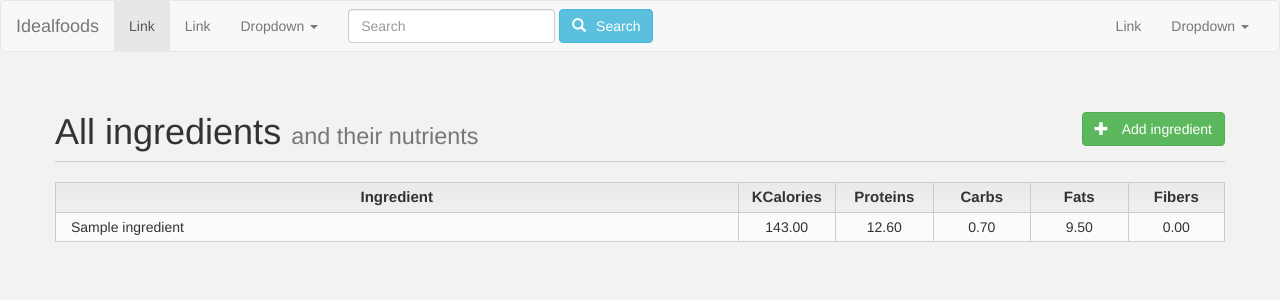
After one commit to raresluncan/idealfoods, a Django app: page /ingredients/ in a window 1280 px wide. The commit adds this page. Shown: the top 300 px of the page. Run offline with Django 3.2, Linux system fonts and the light colour scheme; data comes from the database, SQL or seed files in the repository; tables that the repository leaves empty hold one stand-in row (values such as "Sample post"); parts of the project's set-up code (start-up, migrations or seed data) failed here and were passed over; some libraries are stand-ins or nearby versions.

Commit message:
Add ingredient page.

```diff
--- /dev/null
+++ b/app/configs.py
@@ -0,0 +1,19 @@
+class ModalConfig(object):
+    __name__ = "ModalConfig"
+    modal_class = ""
+    form_class = ""
+    modal_id = ""
+    title = None
+    confirm_button_text = "Submit"
+    cancel_button_text = "Cancel"
+    confirm_button_class = "btn btn-success pull-left add-ingredient-submit"
+    cancel_button_class = "btn btn-default"
+    content = "no-content"
+
+    def __init__(self, *args, **kwargs):
+        for arg in kwargs:
+            if hasattr(self, arg):
+                setattr(self, arg, kwargs[arg])
+            else:
+                raise KeyError('Arg ' + arg + ' is not allowed for ' \
+                               + self.__name___)
--- /dev/null
+++ b/app/forms.py
@@ -0,0 +1,32 @@
+from django.forms import CharField, ModelForm
+from app.models import Nutrient
+
+class AddIngredientForm(ModelForm):
+    """ a form for adding a new project.If the validation doesn't raise any
+        exceptions a new project object is saved to the database """
+
+    name = CharField(max_length=32)
+
+    class Meta:
+        model = Nutrient
+        fields = ('name','kcals', 'proteins', 'carbohydrates', 'fats', 'fibers')
+        labels = {
+            'kcals': 'Kilocalories',
+            'proteins': 'Proteins',
+            'carbohydrates': 'Carbs',
+            'fats': 'Fats',
+            'fibers': 'Fibers',
+        }
+        # error_messages = {
+        #     'name': {
+        #         'max_length': "Name must be at most 32 characters",
+        #         'min_length': "Name must be at least 3 characters",
+        #     },
+        #     'description': {
+        #         'max_length': "Description must be at most 1024 characters",
+        #     },
+        # }
+
+class AddNutrientForm(ModelForm):
+    class Meta(AddIngredientForm.Meta):
+        fields = ('kcals', 'proteins', 'carbohydrates', 'fats', 'fibers')
--- a/app/static/app/css/common.css
+++ b/app/static/app/css/common.css
@@ -4,6 +4,16 @@ html body {
 
 .glyphicon.btn-glyph {
   margin-right: 10px;
+}
+
+.container.page-header {
+  border-bottom: 1px solid #ccc;
+  padding-left: 0px;
+  padding-right: 0px;
+}
+
+.container.page-header .header-title {
+  margin-bottom: 0px;
 }
 
 .glyphicon.btn-glyph-after {
@@ -16,25 +26,80 @@ html body {
   margin-bottom: 0px;
 }
 
-.home-main-input .row {
-  vertical-align: middle;
+.app-table .table-head {
+  margin: 0 auto;
+  font-size: 15px;
+  font-weight: bolder;
 }
 
-.home-inputs .form-group {
-  margin: 0;
-  padding: 0;
+.app-table .table-head .table-col:last-child {
+  border-right: 1px solid #ccc;
 }
 
-.btn.btn-warning {
-  color: #ffffff;
-  background-color: #F0AD4E;
-  background-image: linear-gradient(to bottom, #F0AD4E, #EB9316);
-  border-color: #E38D13 #E38D13 #E38D13;
+.app-table .table-row,
+.app-table .table-col {
+  margin: 0 auto;
+  height: 30px;
+  background-color: #fbfbfb;
 }
 
-.btn.btn-warning:hover {
-  color: #ffffff;
-  background-color: #EB9316;
-  background-image: linear-gradient(to bottom, #EB9316, #EB9316);
-  border-color: #E38D13 #E38D13 #E38D13;
+.app-table .table-data-center {
+  display:flex;
+  justify-content: center;
+  align-items: center;
+  vertical-align: middle;
+  flex-flow: row;
+  text-align: center;
 }
+
+.app-table .table-data-left {
+  display:flex;
+  justify-content: flex-start;
+  align-items: center;
+  vertical-align: middle;
+  flex-flow: row;
+  text-align: center;
+}
+
+.app-table .table-info {
+  display:flex;
+  justify-content: flex-start;
+  align-items: center;
+  vertical-align: middle;
+  flex-flow: row;
+  text-align: center;
+}
+
+.app-table .table-row,
+.app-table .table-head {
+  padding: 0px;
+}
+
+.app-table .table-body .table-col:last-child {
+  border-right: 1px solid #ccc;
+}
+
+.app-table .table-body .table-row:last-child .table-col {
+  border-bottom: 1px solid #ccc;
+}
+
+.app-table .table-col {
+  border-left: 1px solid #ccc;
+  border-top: 1px solid #ccc;
+}
+
+.app-table .table-head .table-col {
+  background: rgb(234,234,234); /* Old browsers */
+  background: -moz-linear-gradient(top, rgba(234,234,234,1) 0%, rgba(239,239,239,1) 100%); /* FF3.6-15 */
+  background: -webkit-linear-gradient(top, rgba(234,234,234,1) 0%,rgba(239,239,239,1) 100%); /* Chrome10-25,Safari5.1-6 */
+  background: linear-gradient(to bottom, rgba(234,234,234,1) 0%,rgba(239,239,239,1) 100%); /* W3C, IE10+, FF16+, Chrome26+, Opera12+, Safari7+ */
+}
+
+.app-table .table-row:hover > .table-col {
+  background-color: #f0f0f0;
+}
+
+.btn.btn-success.app-success-gradient {
+  background: #4fb840;
+  background-color: linear-gradient(#4fb840, #14a000)
+}
--- /dev/null
+++ b/app/static/app/css/ingredients.css
@@ -0,0 +1,28 @@
+.add-ingredient-form .form-group {
+  flex: 1 0 20%;
+  max-width: 103px;
+  margin: 5px;
+  padding: 0 3px 0 3px;
+  text-align: center;
+}
+
+.add-ingredient-form .form-group:first-child {
+  flex: 0 1 100%;
+  max-width: 100%;
+  text-align: left;
+}
+
+.add-ingredient-form .form-group:first-child input {
+  text-align: left;
+}
+
+.add-ingredient-form .form-group input {
+  text-align: center;
+}
+
+.add-ingredient-form {
+  display: flex;
+  flex-direction: row;
+  flex-wrap: wrap;
+  justify-content: space-between;
+}
--- /dev/null
+++ b/app/static/app/js/api/api.js
@@ -0,0 +1,47 @@
+App.api = {};
+
+/**
+ * @param {XMLHttpRequest} xhr
+ */
+App.api.addCsrfToRequestHeader = function(xhr) {
+  xhr.setRequestHeader('X-CSRFToken', App.getCookie('csrftoken'));
+}
+
+/**
+ * @param {String} url
+ * @param {Array} serializedFormData
+ * @return {Promise}
+ */
+App.api.postForm = function(url, serializedFormData) {
+  debugger;
+  return $.ajax({
+    type: 'POST',
+    url: url,
+    dataType: 'json',
+    data: serializedFormData,
+    beforeSend: App.api.addCsrfToRequestHeader
+  });
+};
+
+/**
+ * @param {String} url
+ * @return {Promise}
+ */
+App.api.post = function(url) {
+  return $.ajax({
+    type: 'POST',
+    url: url,
+    dataType: 'json',
+    beforeSend: App.api.addCsrfToRequestHeader
+  });
+}
+
+/**
+ * @param {Array} addIngredientFormData
+ * @return {Promise}
+ */
+App.api.addIngredient = function(addIngredientFormData) {
+  var url = '/ingredients/create/';
+
+  return App.api.postForm(url, addIngredientFormData);
+};
--- /dev/null
+++ b/app/static/app/js/common.js
@@ -0,0 +1,24 @@
+var App = {}
+
+/**
+ * @param {String} name
+ * @return {String}
+ */
+App.getCookie = function (name) {
+    var cookieValue = null;
+    if (document.cookie && document.cookie != '') {
+        var cookies = document.cookie.split(';');
+        for (var i = 0; i < cookies.length; i++) {
+            var cookie = jQuery.trim(cookies[i]);
+            // Does this cookie string begin with the name we want?
+            if (cookie.substring(0, name.length + 1) == (name + '=')) {
+                cookieValue = decodeURIComponent(
+                  cookie.substring(name.length + 1)
+                );
+                break;
+            }
+        }
+    }
+
+    return cookieValue;
+}
--- /dev/null
+++ b/app/static/app/js/ingredients.js
@@ -0,0 +1,16 @@
+App.ingredients = {}
+
+App.ingredients.init = function () {
+  App.ingredients.setupAddIngredientModal();
+}
+
+App.ingredients.setupAddIngredientModal = function() {
+  $('.add-ingredient-submit').on('click', function(e) {
+    App.api.addIngredient($('.add-ingredient-form').serialize())
+      .then(function(data) {
+
+      }).fail(function(data) { console.log(data) });
+  });
+}
+
+$(document).ready(App.ingredients.init)
--- /dev/null
+++ b/app/templates/app/ingredients.html
@@ -0,0 +1,17 @@
+{% extends "app/layout.html" %}
+
+{% block head_content %}
+  {{ block.super }}
+  <link rel="stylesheet" href="../static/app/css/ingredients.css">
+{% endblock %}
+
+{% block content %}
+  {{ block.super }}
+  {% include 'app/partials/table.html' %}
+  {% include 'app/partials/modal.html' with config=add_ingredient_modal_config %}
+{% endblock %}
+
+{% block js %}
+  {{ block.super }}
+  <script src="../static/app/js/ingredients.js"></script>
+{% endblock %}
--- a/app/templates/app/layout.html
+++ b/app/templates/app/layout.html
@@ -27,6 +27,8 @@
 
     {% block js %}
       {% bootstrap_javascript jquery=1 %}
+      <script src="../static/app/js/common.js"></script>
+      <script src="../static/app/js/api/api.js"></script>
     {% endblock %}
   </body>
 
--- /dev/null
+++ b/app/templates/app/partials/modal.html
@@ -0,0 +1,25 @@
+{% load bootstrap3 %}
+
+<div id="{{config.modal_id}}" class="modal fade {{config.modal_class}}" role="dialog">
+  <div class="modal-dialog">
+
+    <!-- Modal content-->
+    <div class="modal-content">
+        <div class="modal-header">
+          <button type="button" class="close" data-dismiss="modal">&times;</button>
+          {% if config.title %}
+            <h4 class="modal-title text-center">{{config.title}}</h4>
+          {% endif %}
+        </div>
+      <div class="modal-body">
+        <form class="{{ config.form_class }}">
+          {% bootstrap_form config.content %}
+        </form>
+      </div>
+      <div class="modal-footer">
+        <button type="button" class="{{ config.confirm_button_class }}">{{ config.confirm_button_text }}</button>
+        <button type="button" class="{{ config.cancel_button_class }}" data-dismiss="modal">{{ config.cancel_button_text }}</button>
+      </div>
+    </div>
+  </div>
+</div>
--- /dev/null
+++ b/app/templates/app/partials/table.html
@@ -0,0 +1,54 @@
+<div class="container page-header">
+  <h1 class="header-title">All ingredients <small class="header-subtitle">and their nutrients</small>
+    <button type="button" class="btn btn-success btn-md pull-right" data-toggle="modal" data-target="#addIngredientModal">
+      <span class="glyphicon glyphicon-plus btn-glyph"></span>
+      Add ingredient
+    </button>
+  </h1>
+</div>
+<div class="app-table animated fadeIn">
+  <div class="container table-head row vertical-align">
+    <div class="table-col table-data-center col-sm-7">
+      Ingredient
+    </div>
+    <div class="table-col table-data-center col-sm-1">
+      KCalories
+    </div>
+    <div class="table-col table-data-center col-sm-1">
+      Proteins
+    </div>
+    <div class="table-col table-data-center col-sm-1">
+      Carbs
+    </div>
+    <div class="table-col table-data-center col-sm-1">
+      Fats
+    </div>
+    <div class="table-col table-data-center col-sm-1">
+      Fibers
+    </div>
+  </div>
+  <div class="table-body">
+    {% for ingredient in ingredients %}
+      <div class="container table-row row vertical-align">
+        <div class="table-col table-data-left col-sm-7 ">
+          {{ ingredient.name }}
+        </div>
+        <div class="table-col table-data-center col-sm-1">
+          {{ ingredient.nutrient.kcals }}
+        </div>
+        <div class="table-col table-data-center col-sm-1">
+          {{ ingredient.nutrient.proteins}}
+        </div>
+        <div class="table-col table-data-center col-sm-1">
+          {{ ingredient.nutrient.carbohydrates  }}
+        </div>
+        <div class="table-col table-data-center col-sm-1">
+          {{ ingredient.nutrient.fats }}
+        </div>
+        <div class="table-col table-data-center col-sm-1">
+          {{ ingredient.nutrient.fibers}}
+        </div>
+      </div>
+    {% endfor %}
+  </div>
+</div>
--- a/app/urls.py
+++ b/app/urls.py
@@ -5,5 +5,7 @@ from app import views
 app_name = 'app'
 
 urlpatterns = [
+    url(r'^ingredients/$', views.ingredient.list_ingredients, name="list_ingredients"),
+    url(r'^ingredients/create/$', views.ingredient.create_ingredients, name="create_ingredients"),
     url(r'^$', views.home.home_get, name='home'),
 ]
--- a/app/views/__init__.py
+++ b/app/views/__init__.py
@@ -1 +1 @@
-import home
+import home, ingredient
--- a/app/views/home.py
+++ b/app/views/home.py
@@ -9,5 +9,4 @@ from django.views.decorators.csrf import csrf_protect
 
 @require_http_methods(["GET"])
 def home_get(request):
-    import pdb; pdb.set_trace()
     return render(request, 'app/home.html', {})
--- /dev/null
+++ b/app/views/ingredient.py
@@ -0,0 +1,31 @@
+from django.shortcuts import render
+from django.contrib.auth.decorators import login_required
+from django.views.decorators.http import require_http_methods
+
+from app.models import Ingredient, Nutrient
+from app.configs import ModalConfig
+from app.forms import AddIngredientForm, AddNutrientForm
+
+
+@require_http_methods(["GET"])
+def list_ingredients(request):
+    add_ingredient_modal_config = ModalConfig(
+        modal_id="addIngredientModal",
+        modal_class="add-ingredient-modal",
+        content=AddIngredientForm(),
+        title="Add ingredient",
+        form_class="add-ingredient-form"
+    )
+
+    return render(request, 'app/ingredients.html', {
+        'add_ingredient_modal_config': add_ingredient_modal_config,
+        'ingredients': Ingredient.objects.all(),
+
+    })
+
+@require_http_methods(['POST'])
+def create_ingredients(request):
+    post_data = request.POST.copy()
+    ingredient_name = post_data.pop('name')
+
+    import pdb; pdb.set_trace()
```
Also changed, not shown: app/static/app/css/home.css (+23 -0 lines).
